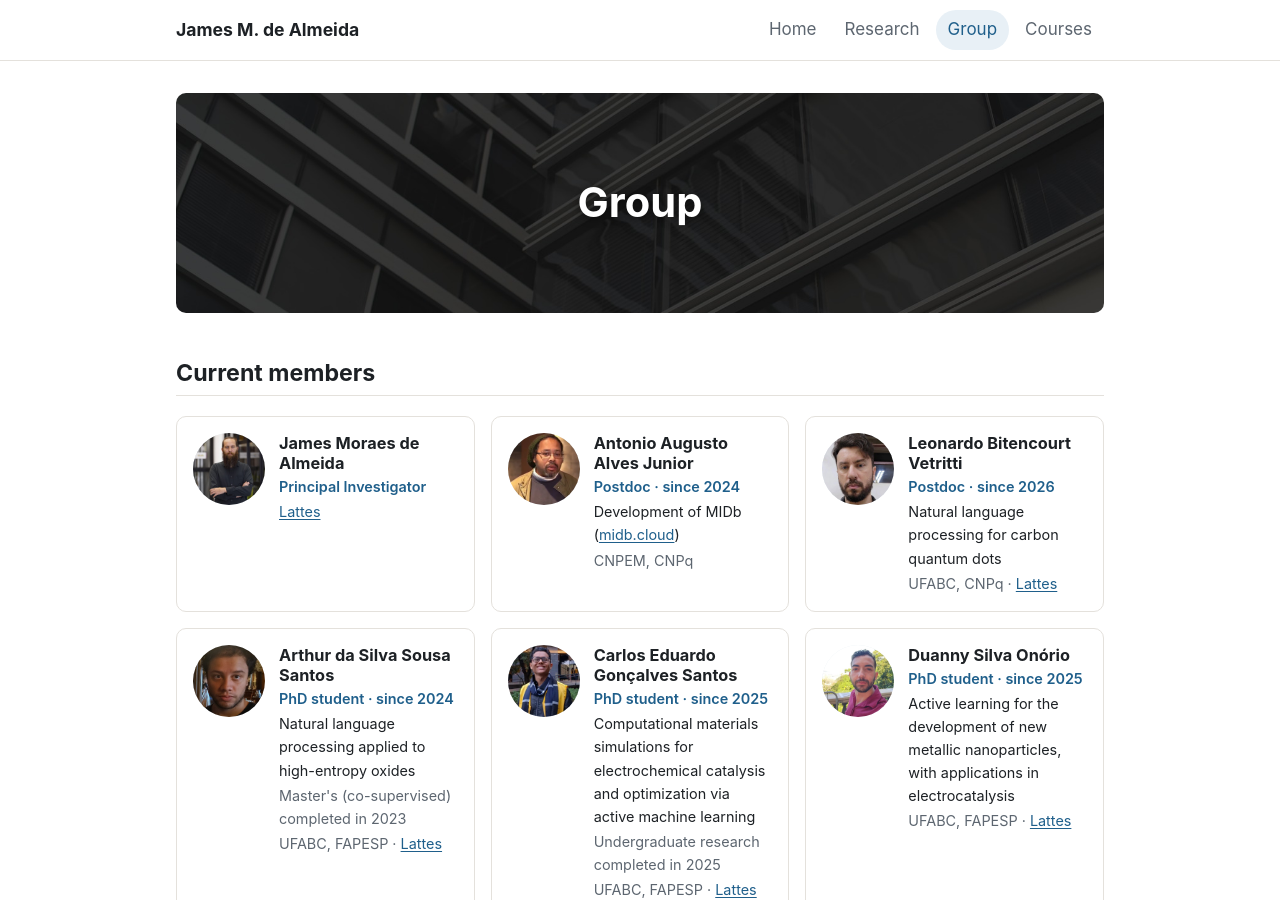
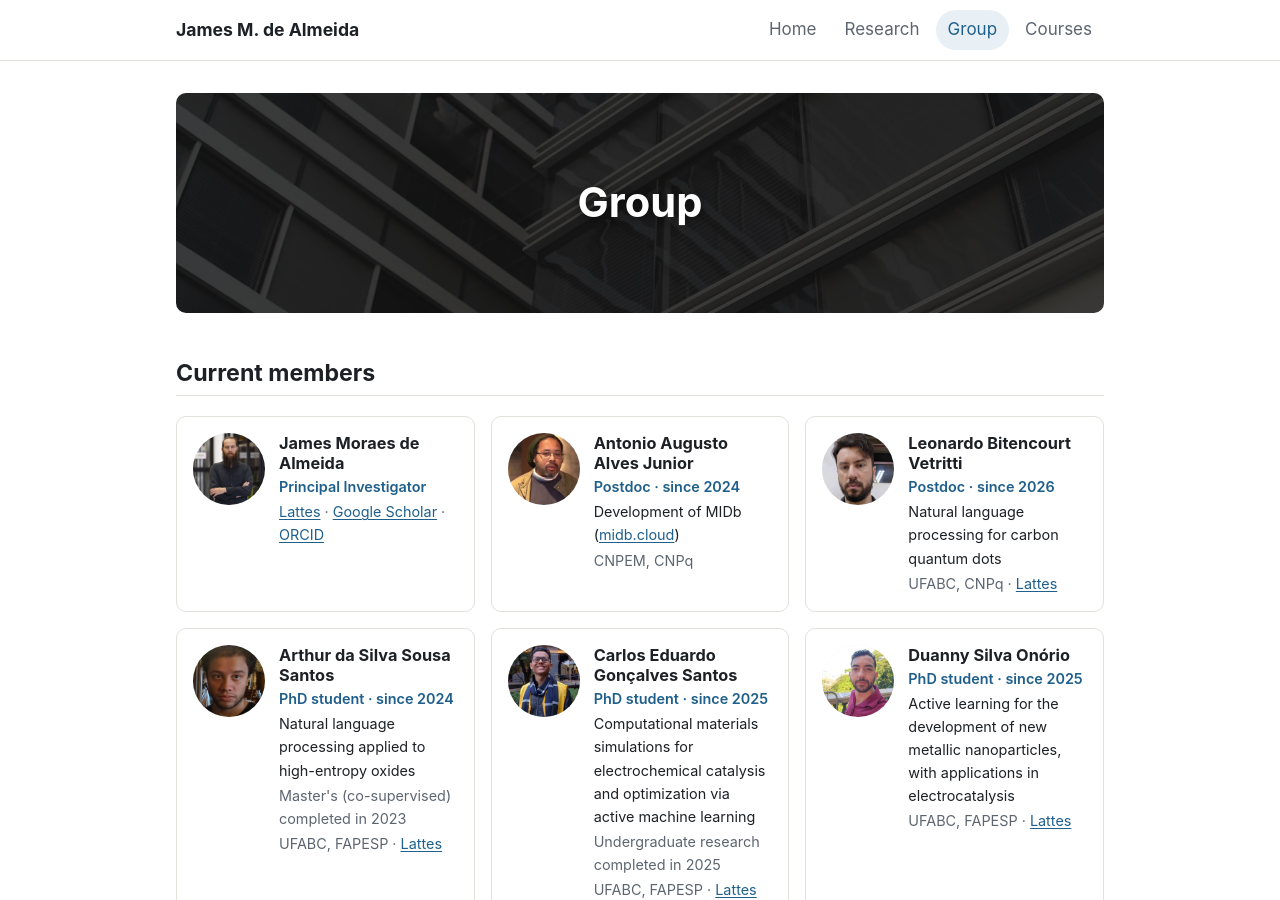
Before and after one commit to jamesmalmeida/almeida.page, a Jekyll site: the page built from group.md, in a window 1280 px wide and 900 px high. Built offline with Jekyll 4.4.1, drawn with Linux system fonts in a browser that asks for light colours.

Commit message:
Group: Google Scholar and ORCID links on member cards (PI)
Co-Authored-By: Claude Opus 5.5 <noreply@anthropic.com>
Claude-Session: https://claude.ai/code/session_01AVsTU5791Xx8kdYCnM2cvw

```diff
--- a/_data/group.yml
+++ b/_data/group.yml
@@ -7,6 +7,8 @@ current:
     photo: james-moraes-de-almeida.jpg
     role: Principal Investigator
     lattes: "4169321429650165"
+    scholar: https://scholar.google.com/citations?user=12cupvwAAAAJ&hl=en
+    orcid: 0000-0002-3126-7619
 
   - name: Antonio Augusto Alves Junior
     photo: antonio-augusto-alves-junior.jpg
--- a/_includes/member.html
+++ b/_includes/member.html
@@ -6,6 +6,7 @@
     <p class="member-role">{{ m.role }}{% if m.since %} · since {{ m.since }}{% endif %}{% if m.place %} · {{ m.place }}{% endif %}</p>
     {% if m.topic %}<p class="member-topic">{{ m.topic | markdownify | remove: '<p>' | remove: '</p>' | strip }}</p>{% endif %}
     {% if m.note %}<p class="member-note">{{ m.note }}</p>{% endif %}
-    {% if m.funding or m.lattes %}<p class="member-meta">{% if m.funding %}{{ m.funding }}{% endif %}{% if m.lattes %}{% if m.funding %} · {% endif %}<a href="http://lattes.cnpq.br/{{ m.lattes }}" target="_blank" rel="noopener">Lattes</a>{% endif %}</p>{% endif %}
+    {% capture links %}{% if m.lattes %} · <a href="http://lattes.cnpq.br/{{ m.lattes }}" target="_blank" rel="noopener">Lattes</a>{% endif %}{% if m.scholar %} · <a href="{{ m.scholar }}" target="_blank" rel="noopener">Google Scholar</a>{% endif %}{% if m.orcid %} · <a href="https://orcid.org/{{ m.orcid }}" target="_blank" rel="noopener">ORCID</a>{% endif %}{% endcapture %}{% assign links = links | strip %}{% assign first = links | slice: 0 %}{% if first == '·' %}{% assign links = links | slice: 2, 9999 %}{% endif %}
+    {% if m.funding or links != '' %}<p class="member-meta">{{ m.funding }}{% if m.funding and links != '' %} · {% endif %}{{ links }}</p>{% endif %}
   </div>
 </article>
```
Also changed, not shown: CLAUDE.md (+1 -1 lines).
